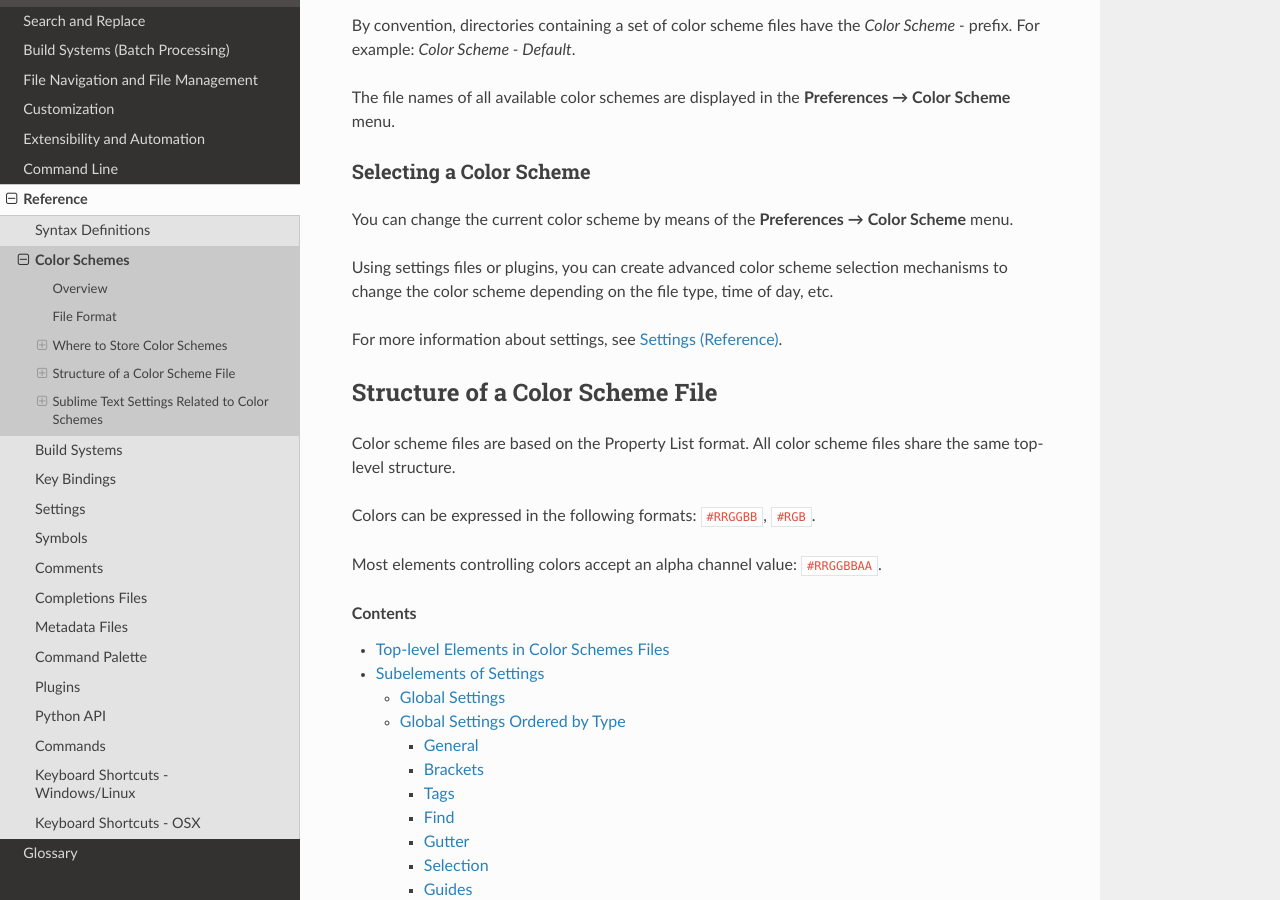
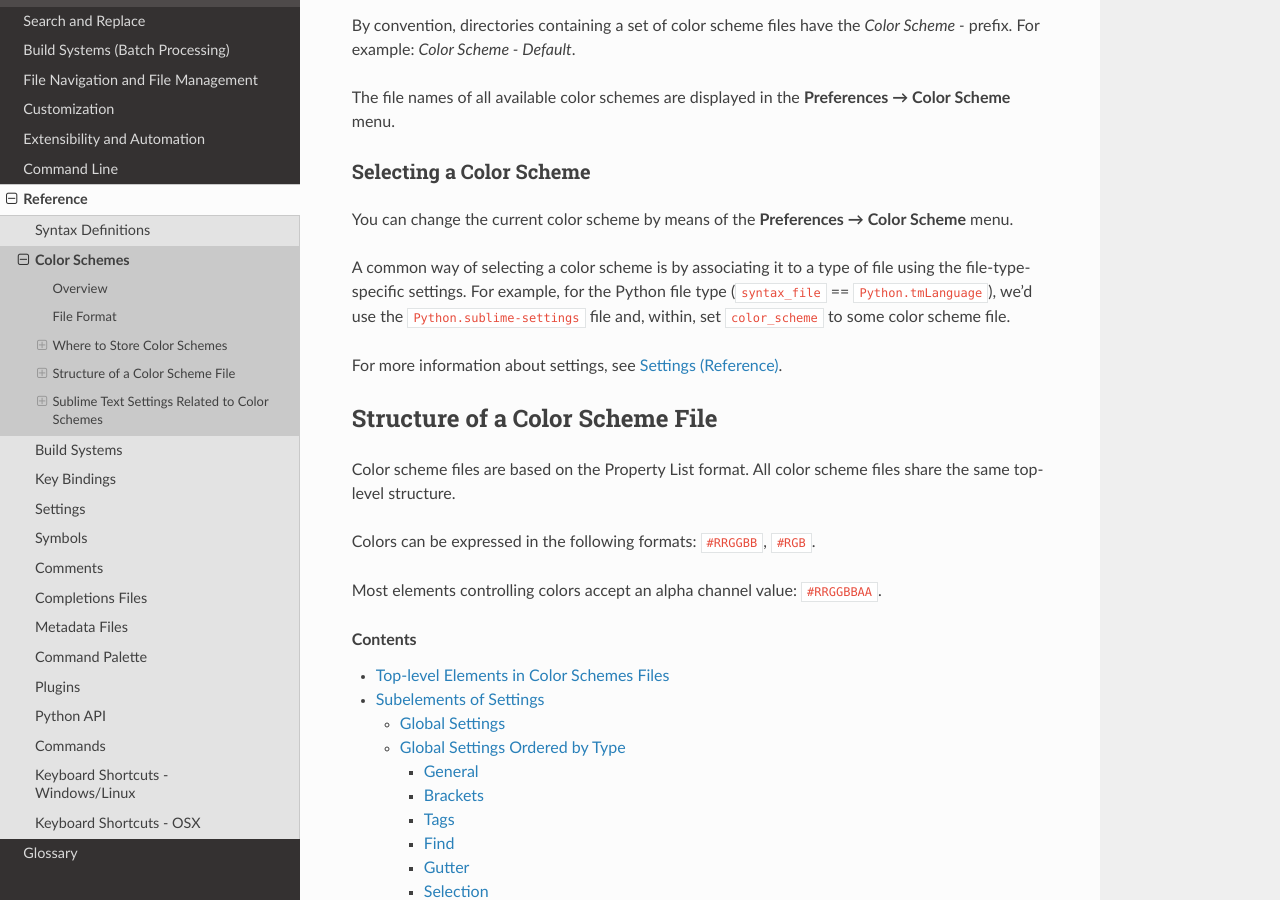
Before and after one commit to guillermooo/sublime-undocs, a Sphinx documentation site: the page built from source/reference/color_schemes.rst, in a window 1280 px wide and 900 px high, scrolled down 979 px. Built offline with Sphinx 7.4.7 and the Read the Docs theme 2.0.0, drawn with Linux system fonts in a browser that asks for light colours.

Commit message:
edit color schemes topic

```diff
--- a/source/reference/color_schemes.rst
+++ b/source/reference/color_schemes.rst
@@ -61,10 +61,12 @@
 You can change the current color scheme
 by means of the **Preferences → Color Scheme** menu.
 
-Using settings files or plugins,
-you can create advanced color scheme selection mechanisms
-to change the color scheme
-depending on the file type, time of day, etc.
+A common way of selecting a color scheme
+is by associating it to a type of file
+using the file-type-specific settings.
+For example, for the Python file type (``syntax_file`` == :file:`Python.tmLanguage`),
+we'd use the :file:`Python.sublime-settings` file
+and, within, set ``color_scheme`` to some color scheme file.
 
 For more information about settings, see :doc:`settings`.
 
```
